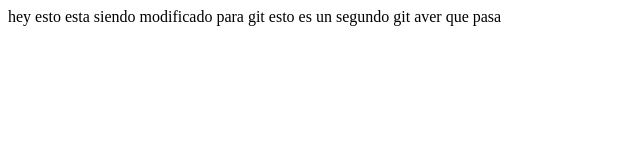
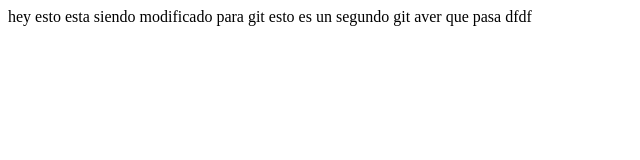
Before and after one commit to valdezdev92/code, a plain HTML site: page index.html in a window 1280 px wide. Shown: the full height of the page, 0-640 px from the left. Drawn offline with Linux system fonts and the light colour scheme.

Commit message:
second commit

```diff
--- a/index.html
+++ b/index.html
@@ -10,5 +10,6 @@
 
     hey esto esta siendo modificado para git
     esto es un segundo git aver que pasa
+    dfdf
 </body>
 </html>
```
